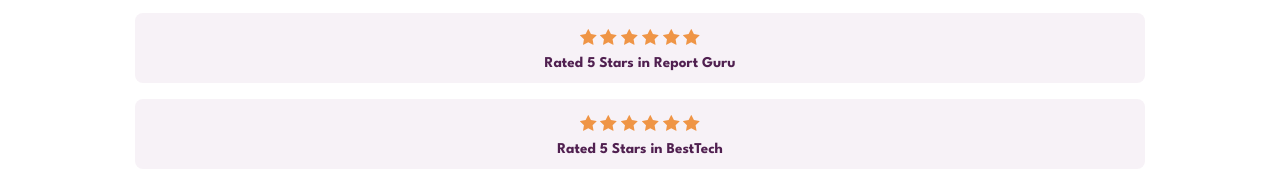
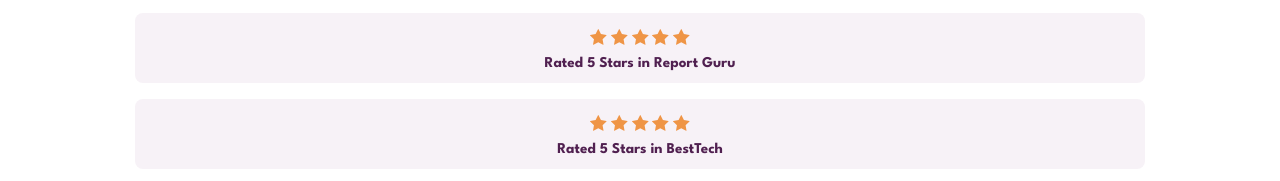
Before and after one commit to Moses2308/social-proof-section, a plain HTML site: page index.html in a window 1280 px wide. Shown: the part 293-474 px from the top of the page. Drawn offline with Linux system fonts and the light colour scheme.

Commit message:
corrected number of stars in rating components

```diff
--- a/index.html
+++ b/index.html
@@ -49,13 +49,11 @@
             <img src="images/icon-star.svg" alt="" />
             <img src="images/icon-star.svg" alt="" />
             <img src="images/icon-star.svg" alt="" />
-            <img src="images/icon-star.svg" alt="" />
           </div>
           <p>Rated 5 Stars in Report Guru</p>
         </div>
         <div class="rating-component">
           <div class="rating__stars">
-            <img src="images/icon-star.svg" alt="" />
             <img src="images/icon-star.svg" alt="" />
             <img src="images/icon-star.svg" alt="" />
             <img src="images/icon-star.svg" alt="" />
```
